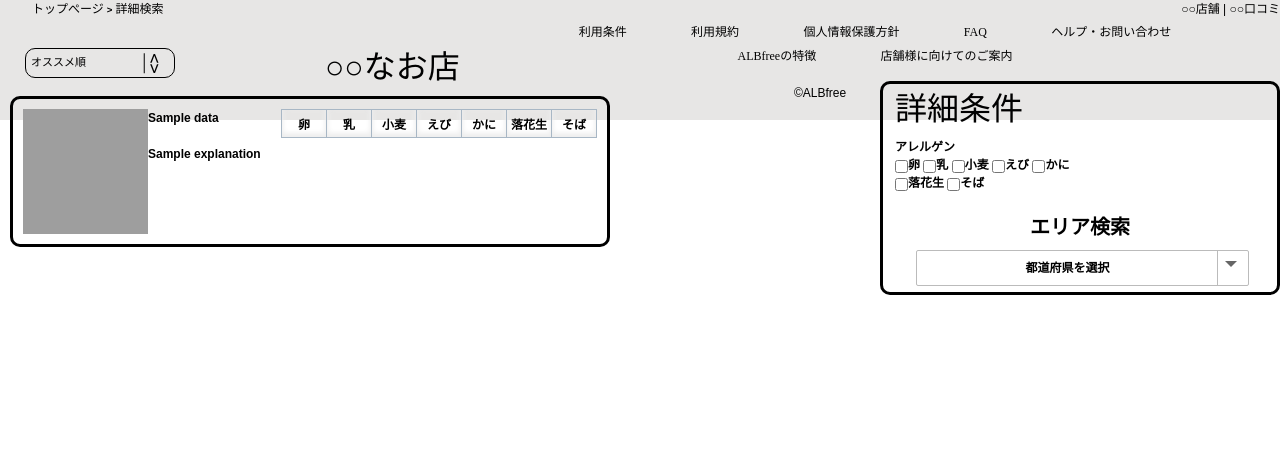
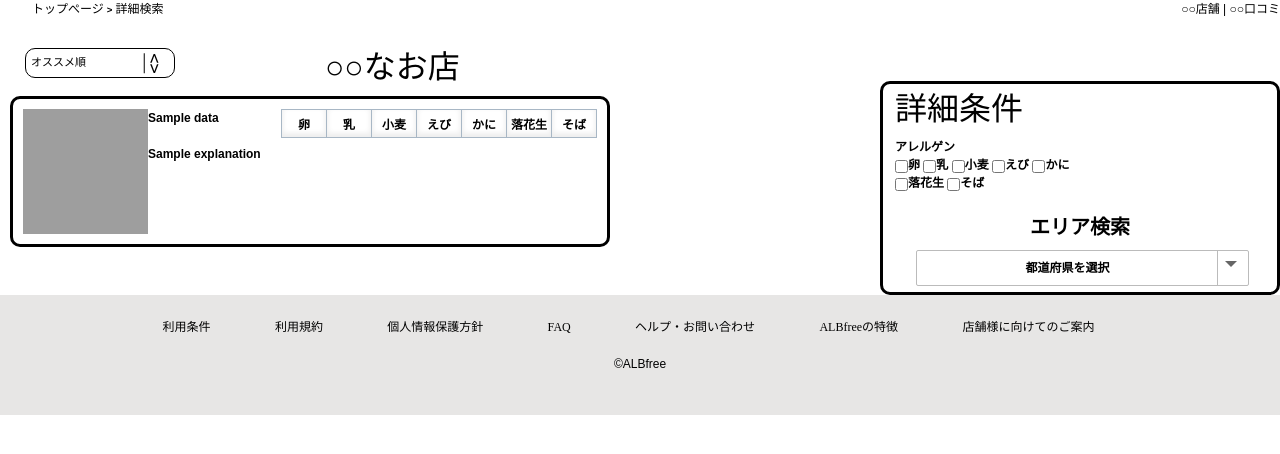
Before and after one commit to hidakahiromu/AlBfree, a Django app: template templates/restaurantsList.html in a window 1280 px wide. Shown: the part 25-479 px from the top of the page. Run offline with Django 3.2, Linux system fonts and the light colour scheme; the template is opened without the code that fills it: most values are stand-ins (such as "Sample title", 1, 10 or a date in 2020); grey boxes are pictures that could not be loaded.

Commit message:
footerの修正

```diff
--- a/static/css/base.css
+++ b/static/css/base.css
@@ -35,6 +35,7 @@ footer {
   padding: 20px 0;
   background-color: #e7e6e5;
   bottom: 0;
+  clear: both;
 }
 
 .h_footer{
```
Also changed, not shown: accounts/migrations/0001_initial.py, restaurants/migrations/0001_initial.py.
